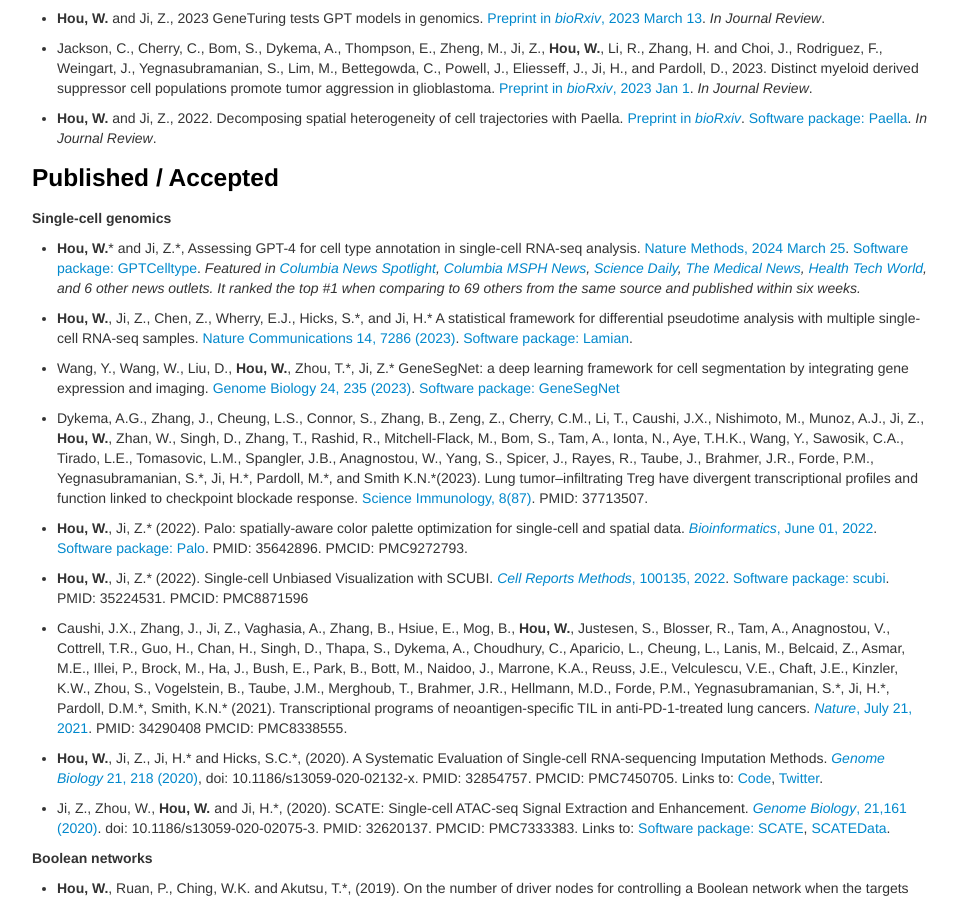
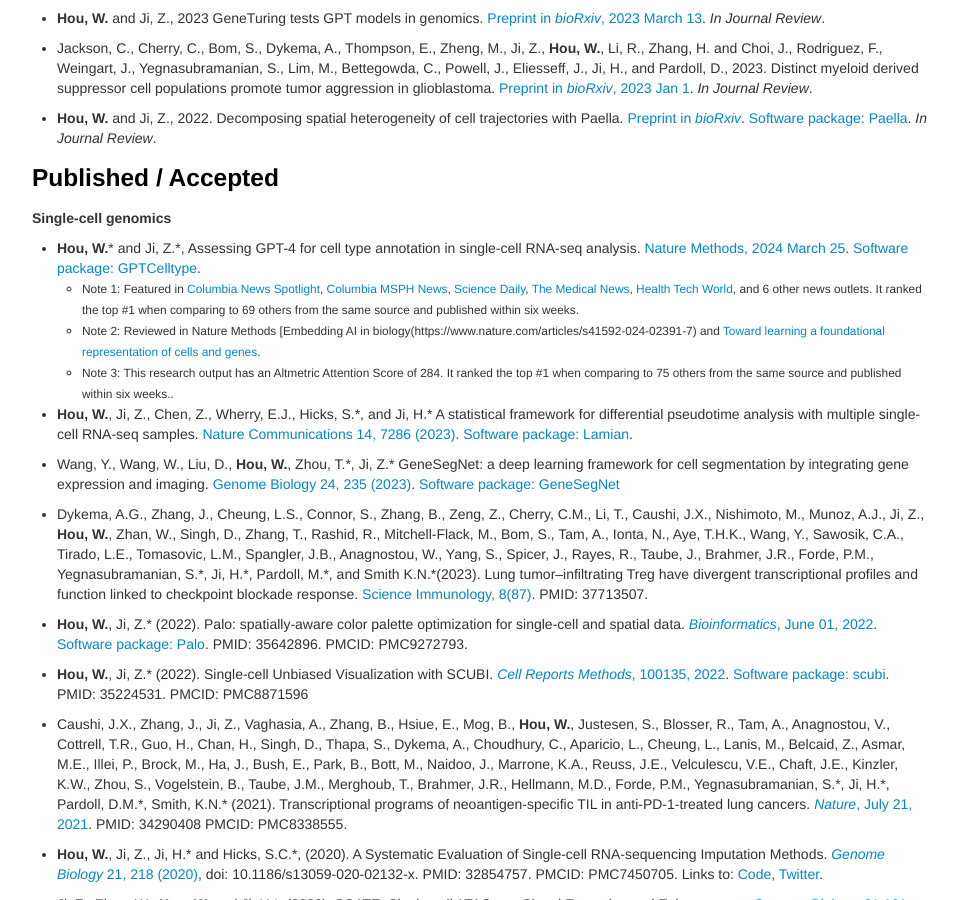
Before and after one commit to Winnie09/Wenpin_Hou, a Jekyll site: the page built from pages/publications.md, in a window 1280 px wide and 900 px high, scrolled down 324 px. Shown: the whole window, without its empty margins (158-1116 px from the left). Built offline with Jekyll 4.4.1, drawn with Linux system fonts in a browser that asks for light colours.

Commit message:
add gptcelltype news

```diff
--- a/pages/publications.md
+++ b/pages/publications.md
@@ -25,7 +25,10 @@
 
 ##### Single-cell genomics
 
-- **Hou, W.**\* and Ji, Z.\*, Assessing GPT-4 for cell type annotation in single-cell RNA-seq analysis. [Nature Methods, 2024 March 25](https://link.springer.com/article/10.1038/s41592-024-02235-4?utm_source=rct_congratemailt&utm_medium=email&utm_campaign=oa_20240325&utm_content=10.1038/s41592-024-02235-4). [Software package: GPTCelltype](https://winnie09.github.io/Wenpin_Hou/pages/gptcelltype.html). *Featured in [Columbia News Spotlight](https://us7.campaign-archive.com/?e=__test_email__&u=cc26d8788ee7d6f98dd0af14e&id=6dd610b0a9), [Columbia MSPH News](https://www.publichealth.columbia.edu/news/gpt-4-ai-outperforms-experts-identification-cell-types?utm_source=newsletter&utm_medium=email&utm_campaign=040124spotlight), [Science Daily](https://www.sciencedaily.com/releases/2024/03/240325172422.htm), [The Medical News](https://www.news-medical.net/news/20240326/GPT-4-shows-expert-level-accuracy-in-annotating-cell-types.aspx), [Health Tech World](https://www.htworld.co.uk/news/gpt-4-for-identifying-cell-types-in-single-cells-matches/), and 6 other news outlets. It ranked the top #1 when comparing to 69 others from the same source and published within six weeks.*
+- **Hou, W.**\* and Ji, Z.\*, Assessing GPT-4 for cell type annotation in single-cell RNA-seq analysis. [Nature Methods, 2024 March 25](https://link.springer.com/article/10.1038/s41592-024-02235-4?utm_source=rct_congratemailt&utm_medium=email&utm_campaign=oa_20240325&utm_content=10.1038/s41592-024-02235-4). [Software package: GPTCelltype](https://winnie09.github.io/Wenpin_Hou/pages/gptcelltype.html).
+	- <small> Note 1: Featured in [Columbia News Spotlight](https://us7.campaign-archive.com/?e=__test_email__&u=cc26d8788ee7d6f98dd0af14e&id=6dd610b0a9), [Columbia MSPH News](https://www.publichealth.columbia.edu/news/gpt-4-ai-outperforms-experts-identification-cell-types?utm_source=newsletter&utm_medium=email&utm_campaign=040124spotlight), [Science Daily](https://www.sciencedaily.com/releases/2024/03/240325172422.htm), [The Medical News](https://www.news-medical.net/news/20240326/GPT-4-shows-expert-level-accuracy-in-annotating-cell-types.aspx), [Health Tech World](https://www.htworld.co.uk/news/gpt-4-for-identifying-cell-types-in-single-cells-matches/), and 6 other news outlets. It ranked the top #1 when comparing to 69 others from the same source and published within six weeks. </small>
+	- <small> Note 2: Reviewed in Nature Methods [Embedding AI in biology(https://www.nature.com/articles/s41592-024-02391-7) and [Toward learning a foundational representation of cells and genes](https://www.nature.com/articles/s41592-024-02367-7).</small>
+	- <small> Note 3: This research output has an Altmetric Attention Score of 284. It ranked the top #1 when comparing to 75 others from the same source and published within six weeks..</small>
 
 - **Hou, W.**, Ji, Z., Chen, Z., Wherry, E.J., Hicks, S.\*, and Ji, H.\* A statistical framework for differential pseudotime analysis with multiple single-cell RNA-seq samples.  [Nature Communications 14, 7286 (2023)](https://www.nature.com/articles/s41467-023-42841-y). [Software package: Lamian](https://github.com/Winnie09/Lamian).
 
```
